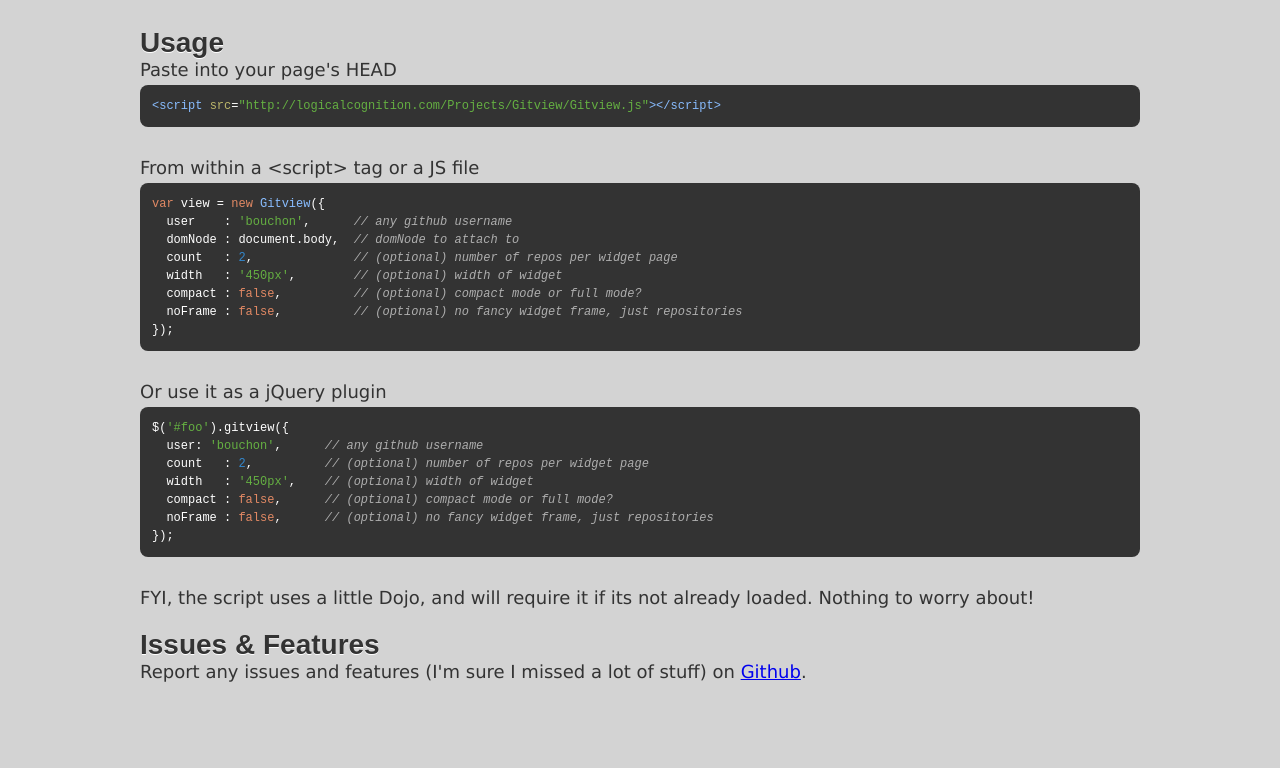
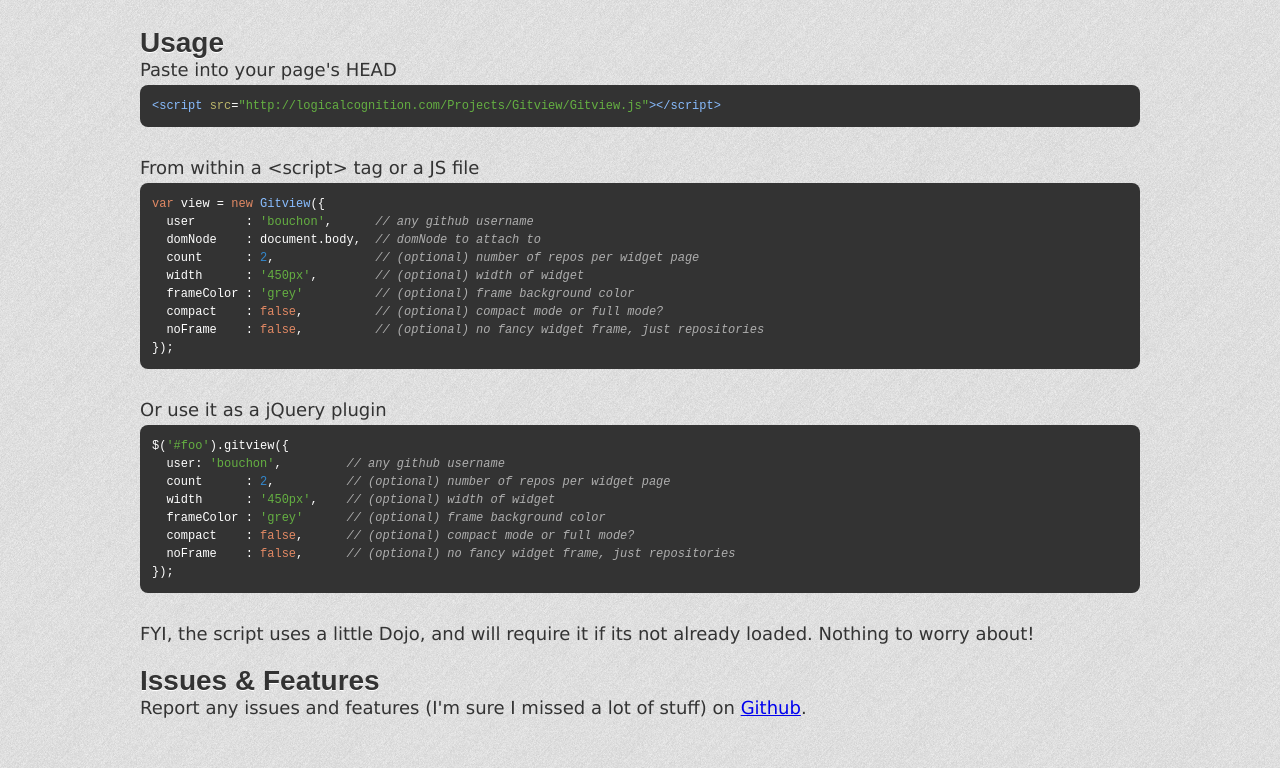
Before and after one commit to bendmorris/Gitview, a plain HTML site: page demo/index.html in a window 1280 px wide. Shown: the part 689-1457 px from the top of the page. Before the commit the page ends 1421 px from the top, so only its background shows below. Drawn offline with Linux system fonts and the light colour scheme; a web font is replaced by a local one.

Commit message:
frameColor parameter added for site-specific coloring, readme updated

```diff
--- a/Gitview.js
+++ b/Gitview.js
@@ -4,7 +4,7 @@ var Gitview = function(args){
 		//outer
 		var outer = dojo.create('div',{
 			'class':'outer',
-			style:'position:relative;text-align:left;line-height:15px;padding:5px 5px 23px 5px;background:grey;border-radius:5px;width:'+this.w+';'
+			style:'position:relative;text-align:left;line-height:15px;padding:5px 5px 23px 5px;background:'+this.frameColor+';border-radius:5px;width:'+this.w+';'
 		},this.domNode);
 		//inner
 		var inner = dojo.create('div',{
@@ -342,6 +342,7 @@ var Gitview = function(args){
 		this.count		= args.count ? args.count : 3;
 		this.w			= args.width ? args.width : '440px';
 		this.w			= this.w.substring(0,this.w.length-2)<300 ? '350px' : this.w;
+		this.frameColor	= args.frameColor ? args.frameColor : 'grey';
 		this.repos 		= [];
 		this.entries 	= [];
 
--- a/demo/demo.css
+++ b/demo/demo.css
@@ -1,6 +1,6 @@
 html{
 	color:#333333;
-	background-color:lightgrey;
+	background:url(images/light_alu.png);
 }
 
 body{
--- a/demo/index.html
+++ b/demo/index.html
@@ -43,21 +43,23 @@
 			From within a &lt;script&gt; tag or a JS file
 			<pre class="prettyprint code">
 var view = new Gitview({
-  user    : 'bouchon',      // any github username
-  domNode : document.body,  // domNode to attach to
-  count   : 2,              // (optional) number of repos per widget page
-  width   : '450px',        // (optional) width of widget
-  compact : false,          // (optional) compact mode or full mode?
-  noFrame : false,          // (optional) no fancy widget frame, just repositories
+  user       : 'bouchon',      // any github username
+  domNode    : document.body,  // domNode to attach to
+  count      : 2,              // (optional) number of repos per widget page
+  width      : '450px',        // (optional) width of widget
+  frameColor : 'grey'          // (optional) frame background color
+  compact    : false,          // (optional) compact mode or full mode?
+  noFrame    : false,          // (optional) no fancy widget frame, just repositories
 });</pre>
 			Or use it as a jQuery plugin
 			<pre class="prettyprint code">
 $('#foo').gitview({
-  user: 'bouchon',      // any github username
-  count   : 2,          // (optional) number of repos per widget page
-  width   : '450px',    // (optional) width of widget
-  compact : false,      // (optional) compact mode or full mode?
-  noFrame : false,      // (optional) no fancy widget frame, just repositories
+  user: 'bouchon',         // any github username
+  count      : 2,          // (optional) number of repos per widget page
+  width      : '450px',    // (optional) width of widget
+  frameColor : 'grey'      // (optional) frame background color
+  compact    : false,      // (optional) compact mode or full mode?
+  noFrame    : false,      // (optional) no fancy widget frame, just repositories
 });</pre>
 
 			FYI, the script uses a little Dojo, and will require it if its not already loaded. Nothing to worry about!<br><br>
@@ -67,6 +69,6 @@ $('#foo').gitview({
 		<a href="https://github.com/bouchon/Gitview" target="_blank"><img style="position: absolute; top: 0; right: 0; border: 0; cursor:hand;cursor:pointer;" src="images/fork.png" alt="Fork me on GitHub"></a>
   	</body>
 	<script>
-		var g = new Gitview({user:'bouchon',domNode:document.getElementById('demoHolder1'),compact:false,count:2});
+		var g = new Gitview({user:'bouchon',domNode:document.getElementById('demoHolder1'),count:2,});
 	</script>
 </html>
```
Also changed, not shown: README.markdown (+13 -11 lines), demo/images/light_alu.png (added).
